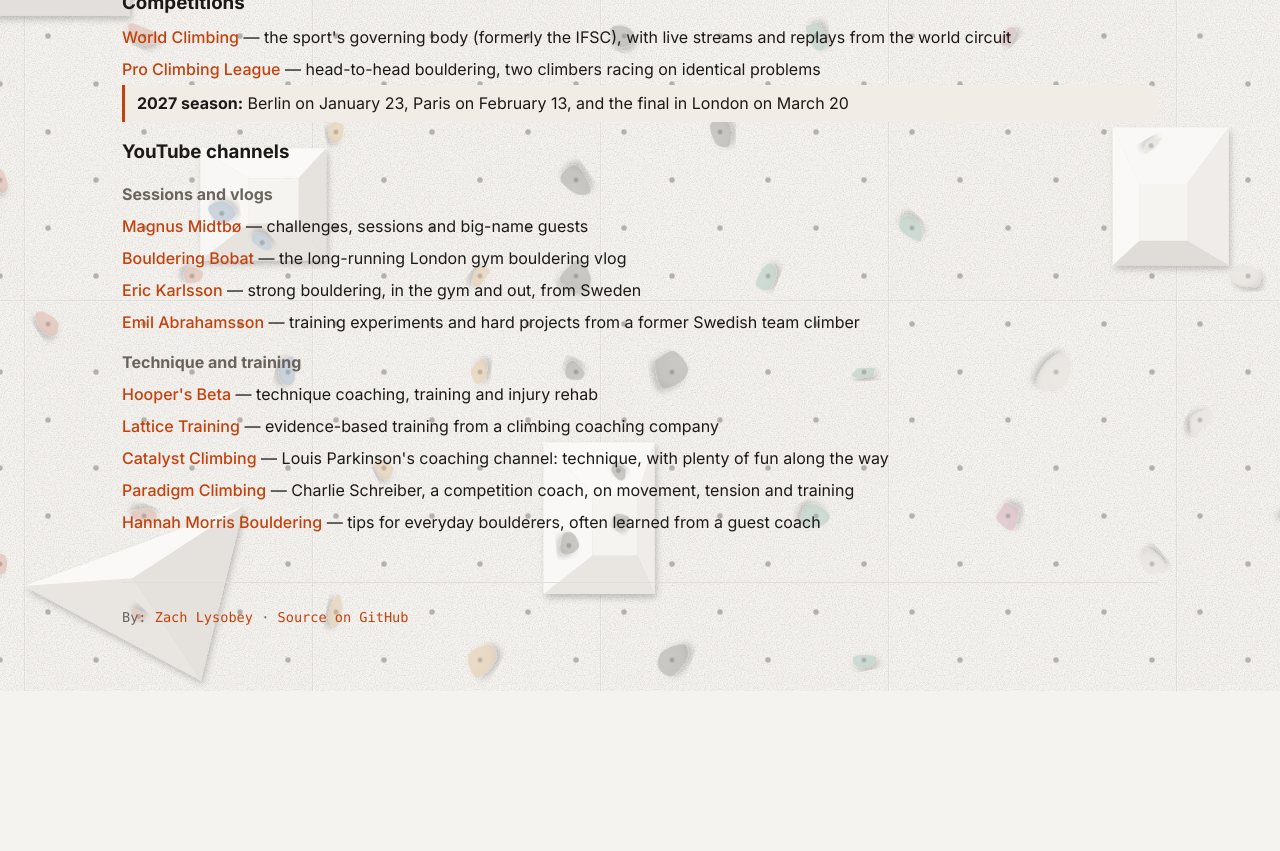
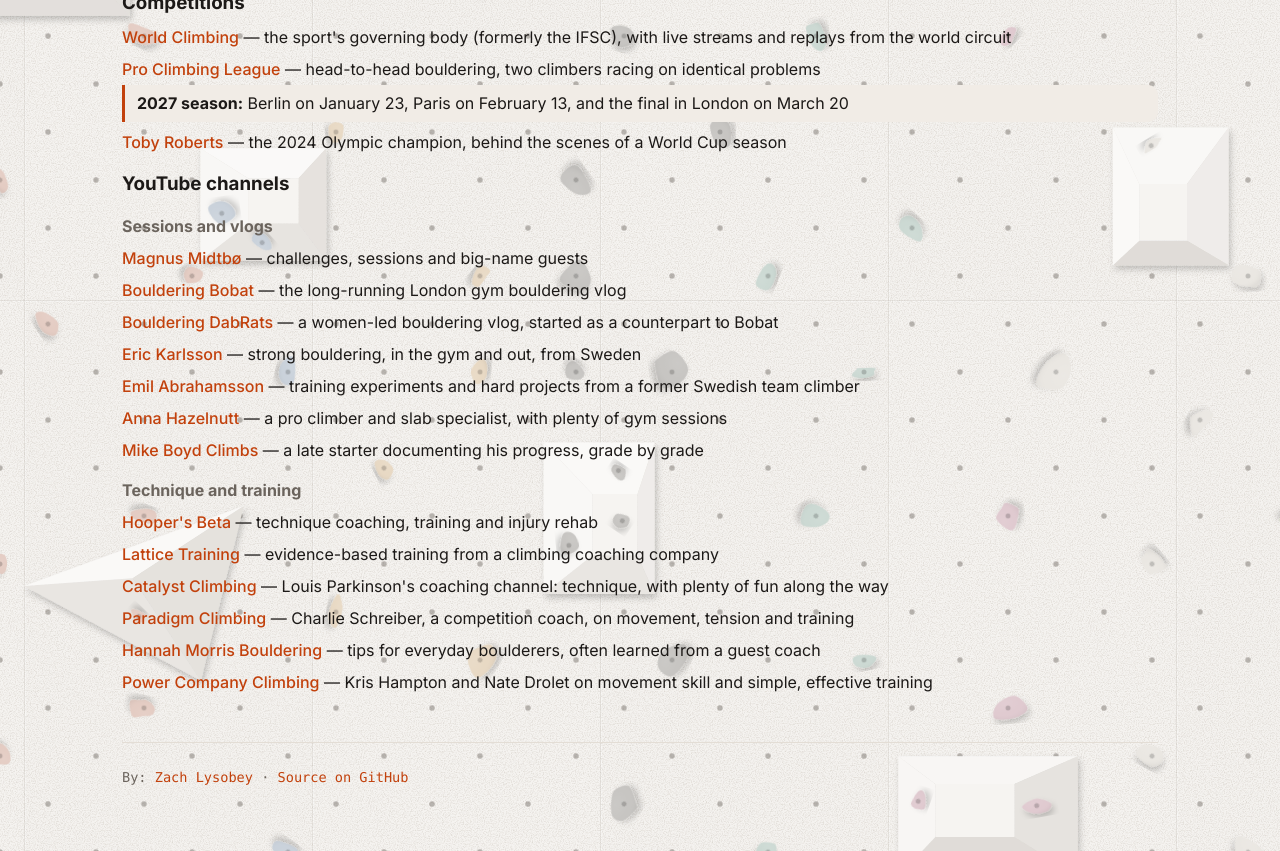
Before and after one commit to zachlysobey/indoor.rocks, a Next.js app: page /tv in a window 1280 px wide. Shown: the part 300-1151 px from the top of the page. Before the commit the page ends 991 px from the top, so only its background shows below. Built offline with nearby package versions, Linux system fonts and the light colour scheme.

Commit message:
Add six more channels to the TV page (#99)

```diff
--- a/src/app/tv/page.tsx
+++ b/src/app/tv/page.tsx
@@ -34,6 +34,10 @@ export default function IndoorClimbingTvPage() {
               </p>
             )}
           </li>
+          <li>
+            <a href="https://www.youtube.com/channel/UCrq7CrFwKG1X5mrDUj_mJrA">Toby Roberts</a> — the
+            2024 Olympic champion, behind the scenes of a World Cup season
+          </li>
         </ul>
       </section>
 
@@ -51,12 +55,24 @@ export default function IndoorClimbingTvPage() {
             long-running London gym bouldering vlog
           </li>
           <li>
+            <a href="https://www.youtube.com/channel/UCLze_9DjASz_ZxB7UTt2Alw">Bouldering DabRats</a>{" "}
+            — a women-led bouldering vlog, started as a counterpart to Bobat
+          </li>
+          <li>
             <a href="https://www.youtube.com/channel/UCgtOMaHBiYvsRYZ77utf8FQ">Eric Karlsson</a> —
             strong bouldering, in the gym and out, from Sweden
           </li>
           <li>
-            <a href="https://www.youtube.com/@emilabrahamsson">Emil Abrahamsson</a> — training
-            experiments and hard projects from a former Swedish team climber
+            <a href="https://www.youtube.com/channel/UCqiKFGkSZwrbMSfkkd2CQGg">Emil Abrahamsson</a> —
+            training experiments and hard projects from a former Swedish team climber
+          </li>
+          <li>
+            <a href="https://www.youtube.com/channel/UCyGqObd717uKwGWf_KdNbXw">Anna Hazelnutt</a> —
+            a pro climber and slab specialist, with plenty of gym sessions
+          </li>
+          <li>
+            <a href="https://www.youtube.com/channel/UCcUQgjlYTq0T01mYq4n9USQ">Mike Boyd Climbs</a> —
+            a late starter documenting his progress, grade by grade
           </li>
         </ul>
 
@@ -75,12 +91,18 @@ export default function IndoorClimbingTvPage() {
             — Louis Parkinson&apos;s coaching channel: technique, with plenty of fun along the way
           </li>
           <li>
-            <a href="https://www.youtube.com/@paradigmclimbing">Paradigm Climbing</a> — Charlie
-            Schreiber, a competition coach, on movement, tension and training
+            <a href="https://www.youtube.com/channel/UCuCBztyW7D8y_qE0q0YUiZg">Paradigm Climbing</a>{" "}
+            — Charlie Schreiber, a competition coach, on movement, tension and training
           </li>
           <li>
-            <a href="https://www.youtube.com/@HannahMorrisBouldering">Hannah Morris Bouldering</a>{" "}
+            <a href="https://www.youtube.com/channel/UCd41X9UCCXAgruATzShEl4w">Hannah Morris Bouldering</a>{" "}
             — tips for everyday boulderers, often learned from a guest coach
+          </li>
+          <li>
+            <a href="https://www.youtube.com/channel/UCZh3d0esu6d67-3JX7H7FCw">
+              Power Company Climbing
+            </a>{" "}
+            — Kris Hampton and Nate Drolet on movement skill and simple, effective training
           </li>
         </ul>
       </section>
```
